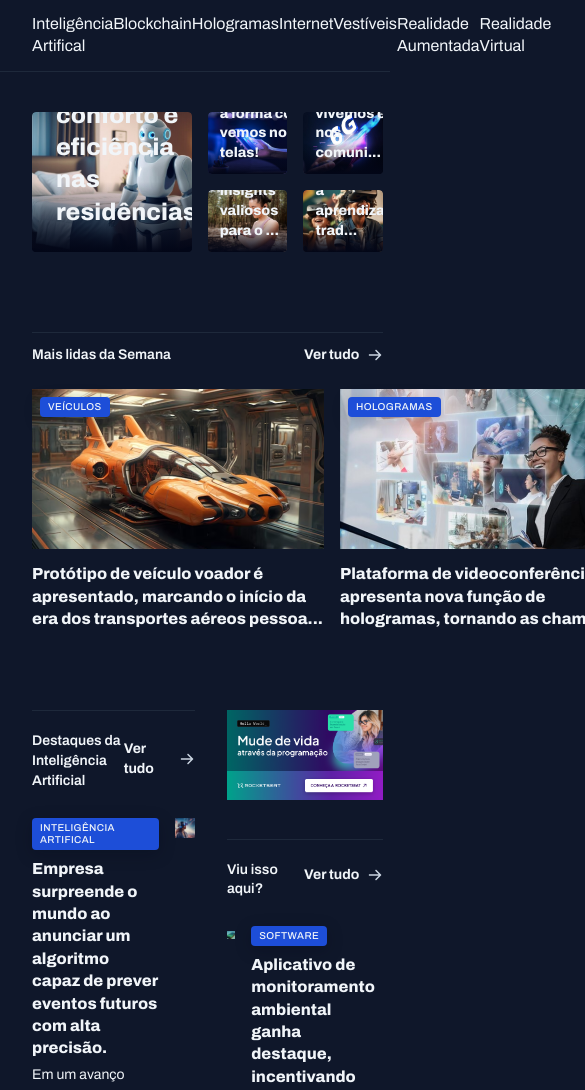
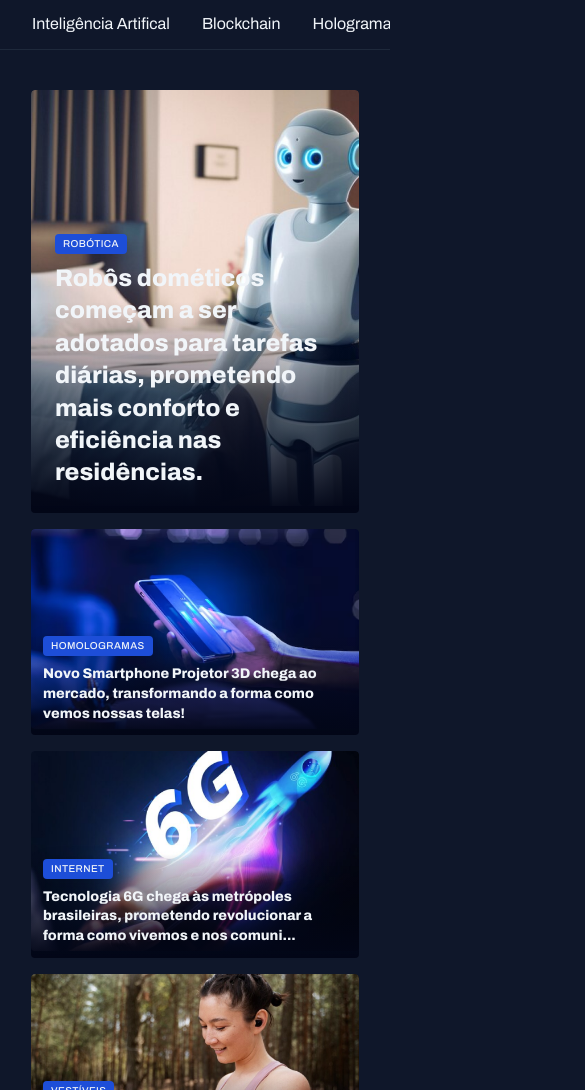
Before and after one commit to lucas-abreu56/projeto-portal-de-noticias, a plain HTML site: page index.html in a window 390 px wide. Shown: the part 62-1152 px from the top of the page, 585 px wide, since content can reach past the window. Drawn offline with Linux system fonts and the light colour scheme.

Commit message:
Adição de responsividade para dispositivos móveis

```diff
--- a/styles/header.css
+++ b/styles/header.css
@@ -15,3 +15,21 @@
     border-inline: none;
     justify-content: space-between;
 }
+
+
+@media (width <= 63rem) {
+    #primary {
+        strong {
+            display: none;
+        }
+    }
+
+    #secondary {
+        width: 100%;
+        overflow-x: auto;
+        white-space: nowrap;
+        margin: 0;
+        display: flex;
+        gap: 2rem;
+    }
+}
--- a/styles/sections.css
+++ b/styles/sections.css
@@ -120,3 +120,110 @@ aside {
         object-fit: cover;
     }
 }
+
+@media (width <= 63rem) {
+    .container {
+        width: 20.5rem;
+        padding-inline: 0;
+        display: flex;
+        flex-direction: column;
+    }
+
+    #featured {
+        display: flex;
+        flex-direction: column;
+        align-items: center;
+        justify-content: center;
+
+        & div:nth-child(2){
+            display: flex;
+            flex-direction: column;
+            align-items: center;
+            justify-content: center;
+            & img {
+                height: 12.5rem;
+            }
+
+            & figcaption {
+                & h2 {
+                    font-size: 14px;
+                }
+            }
+
+        }
+
+        & .card {
+            img {
+                width: 20.5rem;
+                height: 26rem;
+                align-items: center;
+            justify-content: center;
+            }
+
+            & figcaption {
+                & h2 {
+                    font-size: 1.5rem;
+                }
+            }
+        }
+    }
+
+    #weekly {
+        div {
+            display: flex;
+            flex-direction: column;
+            flex-direction: column;
+            align-items: center;
+
+            & figure {
+                width: 20.5rem;
+
+                & img {
+                    height: 12.5rem;
+                    width: 20.5rem;
+                }
+            }
+
+        }
+    }
+
+    #ai {
+        & div {
+            & article {
+                display: flex;
+                flex-direction: row-reverse;
+
+                & div:nth-child(1){
+                    max-width: 14.5rem;
+                    max-height: 10.25rem;
+                    margin-bottom: 2rem;
+
+                    & h3 {
+                        font-size: .9rem;
+                    }
+
+                    & p {
+                        font-size: .55rem;
+                    }
+                }
+
+                & img {
+                    margin-top: 3px;
+                    width: 5rem;
+                    height: 5rem;
+                }
+            }
+        }
+    }
+
+    aside {
+        display: flex;
+        flex-direction: column;
+
+        & article {
+            & img {
+                margin-top: 3px;
+            }
+        }
+    }
+}
```
